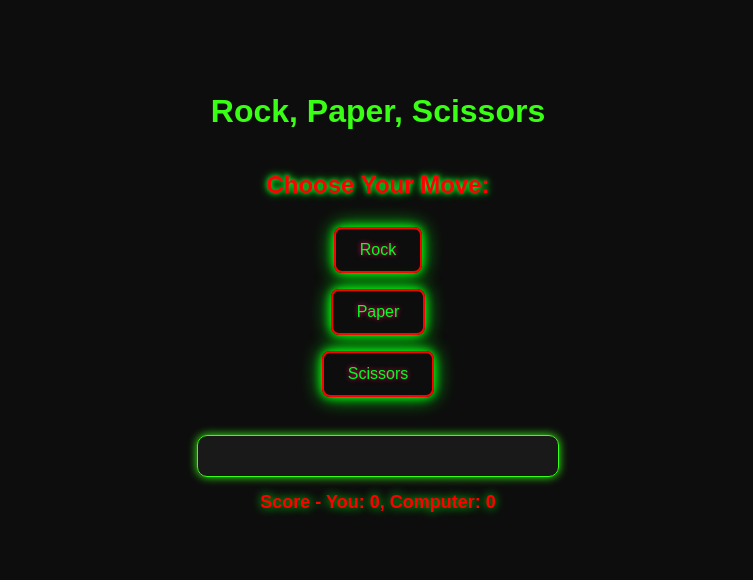
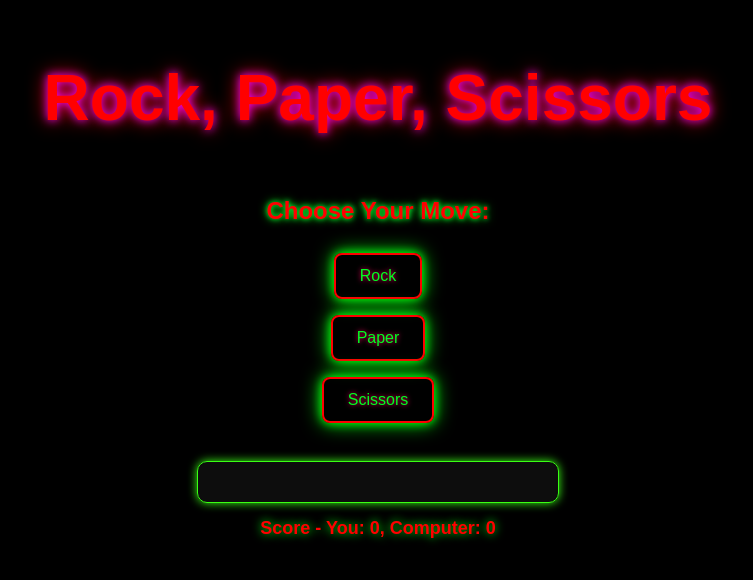
Before and after one commit to debugmebaby/rock-paper-scissor, a plain HTML site: page index.html in a window 1280 px wide. Shown: the part 108-688 px from the top of the page, without its empty margins (262-1015 px from the left). Drawn offline with Linux system fonts and the light colour scheme.

Commit message:
add style to main title

```diff
--- a/style.css
+++ b/style.css
@@ -1,6 +1,6 @@
 /* === Neon tema: Grundläggande inställningar === */
 body {
-  background-color: #0d0d0d;
+  background-color: #000000;
   font-family: 'Orbitron', sans-serif;
   color: #39ff14;
   display: flex;
@@ -77,3 +77,12 @@ h2 {
   text-shadow: 0 0 5px #ff0000, 0 0 10px #ff0000;
   margin-top: 10px;
 }
+
+.main-title {
+  font-size: 4rem;
+  text-align: center;
+  margin-top: 1rem;
+  color: #ff0000; /* Neon cyan */
+  text-shadow: 0 0 10px #f700ff, 0 0 20px #ff0000;
+  font-family: 'Orbitron', sans-serif; /* Futuristiskt typsnitt, t.ex. från Google Fonts */
+}
```
